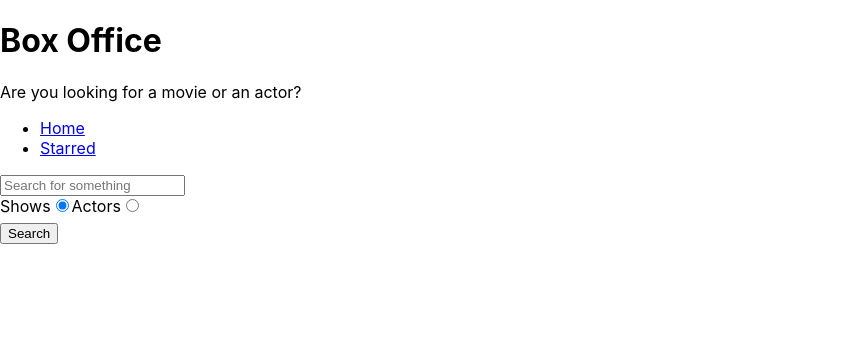
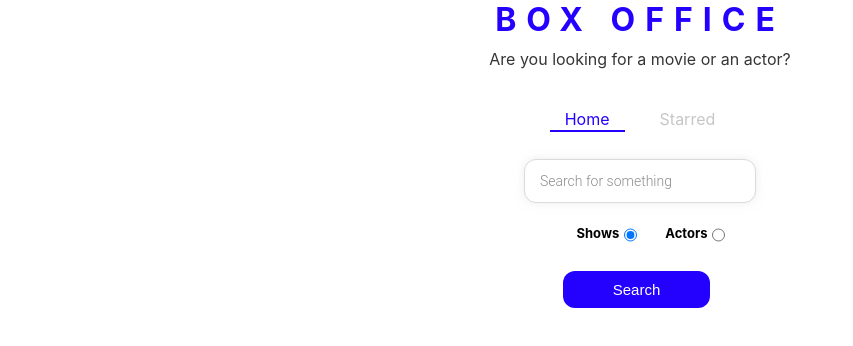
Before and after one commit to Parmpreet1/Box-Office-React-web-app, a React (Create React App) app: page / in a window 1280 px wide. Shown: the top 346 px of the page, without its empty margins (0-853 px from the left). Built offline with nearby package versions, Linux system fonts and the light colour scheme; no server answers.

Commit message:
defined theme for styled components and added styles for app components

```diff
--- a/src/App.js
+++ b/src/App.js
@@ -4,18 +4,26 @@
 import { Show } from './pages/Show';
 
 import { Starred } from './pages/Starred';
+import {ThemeProvider} from 'styled-components'
+const theme = {
+  mainColors: {
+    blue: '#2400ff',
+    gray: '#c6c6c6',
+    dark: '#353535',
+  }
+}
 
 
 function App() {
   return (
-
+    <ThemeProvider theme={theme}>
     <Routes>
       <Route path='/' element={<Home/>}/>
       <Route path="/starred" element={<Starred/>}></Route>
       <Route path='/show/:id' element={<Show/>} ></Route>
       <Route path='*' element={<h1>This is wrong path</h1>}/>
     </Routes>
-
+    </ThemeProvider>
   );
 }
 
--- /dev/null
+++ b/src/MainAppStyle.js
@@ -0,0 +1,165 @@
+import { Link } from 'react-router-dom';
+import styled from 'styled-components';
+// App.js -> theme for styled components
+
+// Navs.styled.js
+export const NavList = styled.ul`
+  display: flex;
+  justify-content: center;
+  list-style: none;
+  margin: 0 0 30px;
+  padding: 0;
+`;
+
+export const LinkStyled = styled(Link)`
+  margin: 0 10px;
+  padding: 3px 15px;
+  position: relative;
+  text-decoration: none;
+  color: ${({ theme }) => theme.mainColors.gray};
+  &.active {
+    color: ${({ theme }) => theme.mainColors.blue};
+    &:after {
+      content: '';
+      position: absolute;
+      display: block;
+      height: 2px;
+      left: 0%;
+      bottom: 0;
+      background-color: ${({ theme }) => theme.mainColors.blue};
+      animation: slide-in 0.3s ease-in forwards;
+      @keyframes slide-in {
+        from {
+          left: 50%;
+          width: 0;
+        }
+        to {
+          left: 0%;
+          width: 100%;
+        }
+      }
+    }
+  }
+`;
+
+// Title.styled.js
+export const TitleWrapper = styled.div`
+  text-align: center;
+  margin: 0 0 40px;
+
+  h1 {
+    color: ${({ theme }) => theme.mainColors.blue};
+    letter-spacing: 10px;
+    text-transform: uppercase;
+    margin: 0 0 10px;
+  }
+
+  p {
+    color: ${({ theme }) => theme.mainColors.dark};
+    margin: 0;
+  }
+`;
+
+//Second part styled components
+// Home.styled.js
+export const SearchInput = styled.input`
+  display: block;
+  font-family: 'Roboto', sans-serif;
+  width: 200px;
+  margin: auto;
+  outline: none;
+  padding: 13px 15px;
+  border: 1px solid #dbdbdb;
+  box-shadow: 0px 0px 10px 0px rgba(219, 219, 219, 0.5);
+  font-size: 14px;
+  border-radius: 12px;
+  color: #8d8d8d;
+
+  &::placeholder {
+    font-weight: 300;
+    color: #8d8d8d;
+  }
+`;
+
+export const RadioInputsWrapper = styled.div`
+  display: flex;
+  justify-content: center;
+  margin: 20px 0;
+
+  div {
+    margin: 0 15px;
+  }
+`;
+
+export const SearchButtonWrapper = styled.div`
+  text-align: center;
+  margin-bottom: 35px;
+
+  button {
+    color: #fff;
+    background-color: ${({ theme }) => theme.mainColors.blue};
+    margin: auto;
+    padding: 10px 50px;
+    font-size: 15px;
+    border: none;
+    outline: none;
+    border-radius: 12px;
+    &:hover {
+      cursor: pointer;
+    }
+  }
+`;
+
+
+// CustomRadio.js
+export const RadioWrapper = styled.label`
+  display: block;
+  position: relative;
+  padding-left: 25px;
+  cursor: pointer;
+  font-size: 13px;
+  user-select: none;
+  font-weight: 700;
+  line-height: 1.65;
+
+  input {
+    position: absolute;
+    opacity: 0;
+    cursor: pointer;
+  }
+
+  span {
+    position: absolute;
+    top: 0;
+    left: 0;
+    height: 16px;
+    width: 16px;
+    background-color: #fff;
+    border: 2px solid ${({ theme }) => theme.mainColors.blue};
+    border-radius: 50%;
+  }
+
+  input:checked ~ span {
+    background-color: #fff;
+    border: 2px solid ${({ theme }) => theme.mainColors.blue};
+  }
+
+  span:after {
+    content: '';
+    position: absolute;
+    display: none;
+  }
+
+  input:checked ~ span:after {
+    display: block;
+  }
+
+  span:after {
+    top: 4px;
+    left: 4px;
+    width: 8px;
+    height: 8px;
+    border-radius: 50%;
+    background: ${({ theme }) => theme.mainColors.blue};
+  }
+`;
--- a/src/component/Title.js
+++ b/src/component/Title.js
@@ -1,10 +1,11 @@
 import React from 'react'
+import { TitleWrapper } from '../MainAppStyle'
 
 export const Title = ({title,subtitle}) => {
   return (
-    <div>
+    <TitleWrapper>
         <h1>{title}</h1>
         <p>{subtitle}</p>
-    </div>
+    </TitleWrapper>
   )
 }
--- a/src/component/nav.js
+++ b/src/component/nav.js
@@ -1,17 +1,25 @@
 import React from 'react';
-import { Link } from 'react-router-dom';
+import { useLocation } from 'react-router-dom';
+
+import { LinkStyled, NavList } from '../MainAppStyle';
 export const Nav = () => {
   const link = [
     { to: '/', goto: 'Home' },
     { to: '/starred', goto: 'Starred' },
   ];
+  const location=useLocation().pathname;
+
   return (
     <div>
-      <ul>
+      <NavList>
         {link.map(item => {
-          return <li key={item.to}><Link to={item.to}>{item.goto}</Link></li>;
+          return (
+            <li key={item.to}>
+              <LinkStyled className={location===item.to? `active`:``} to={item.to}>{item.goto}</LinkStyled>
+            </li>
+          );
         })}
-      </ul>
+      </NavList>
     </div>
   );
 };
--- a/src/pages/Home.js
+++ b/src/pages/Home.js
@@ -5,14 +5,11 @@
 import { GetApi } from '../misc/config';
 import { ShowGrid } from '../component/shows/ShowGrid';
 import { useLastQuery } from '../misc/Custom-hooks';
+import { RadioInputsWrapper, RadioWrapper, SearchButtonWrapper, SearchInput } from '../MainAppStyle';
 
 export const Home = () => {
 
   const [Input, setInput] = useLastQuery();
-  useEffect(() => {
-    onSearch();
-  }, [Input])
-
   const [Result, setResult] = useState(null);
   const [SearchOption, setSearchOption] = useState('shows');
   const onSearch = () => {
@@ -20,8 +17,15 @@
     jsonArray.then(R => {
       setResult(R);
     });
-    console.log(Result);
+
   };
+  useEffect(() => {
+    const jsonArray = GetApi(`/search/${SearchOption}?q=${Input}`);
+    jsonArray.then(R => {
+      setResult(R);
+      console.log(Result);
+    });
+  }, [Input,SearchOption,Result])
   const onKey = evt => {
     if (evt.keyCode === 13) {
       onSearch();
@@ -54,7 +58,7 @@
         subtitle={'Are you looking for a movie or an actor?'}
       />
       <MainPageLayout />
-      <input
+      <SearchInput
         type="text"
         onChange={e => {
           setInput(e.target.value);
@@ -62,12 +66,12 @@
         onKeyDown={onKey}
         value={Input}
         placeholder="Search for something"
-      ></input>
+      ></SearchInput>
 
-      <div className="form-check">
-        <label className="form-check-label" htmlFor="show-search">
+      <RadioInputsWrapper className="form-check">
+        <RadioWrapper className="form-check-label" htmlFor="show-search">
           Shows
-        </label>
+        </RadioWrapper>
         <input
           className="form-check-input"
           type="radio"
@@ -77,9 +81,9 @@
           onChange={onRadioChange}
           checked={SearchOption === 'shows'}
         />
-        <label className="form-check-label" htmlFor="Actor-search">
+        <RadioWrapper className="form-check-label" htmlFor="Actor-search">
           Actors
-        </label>
+        </RadioWrapper>
         <input
           className="form-check-input"
           type="radio"
@@ -88,15 +92,16 @@
           value="people"
           onChange={onRadioChange}
         />
-      </div>
-
+      </RadioInputsWrapper>
+      <SearchButtonWrapper>
       <button
         type="button"
         style={{ marginTop: '7px', marginRight: '7px' }}
         onClick={onSearch}
-      >
+        >
         Search
       </button>
+      </SearchButtonWrapper>
       {RenderResult()}
     </>
   );
```
Also changed, not shown: src/component/Styled.js (line endings or trailing spaces).
